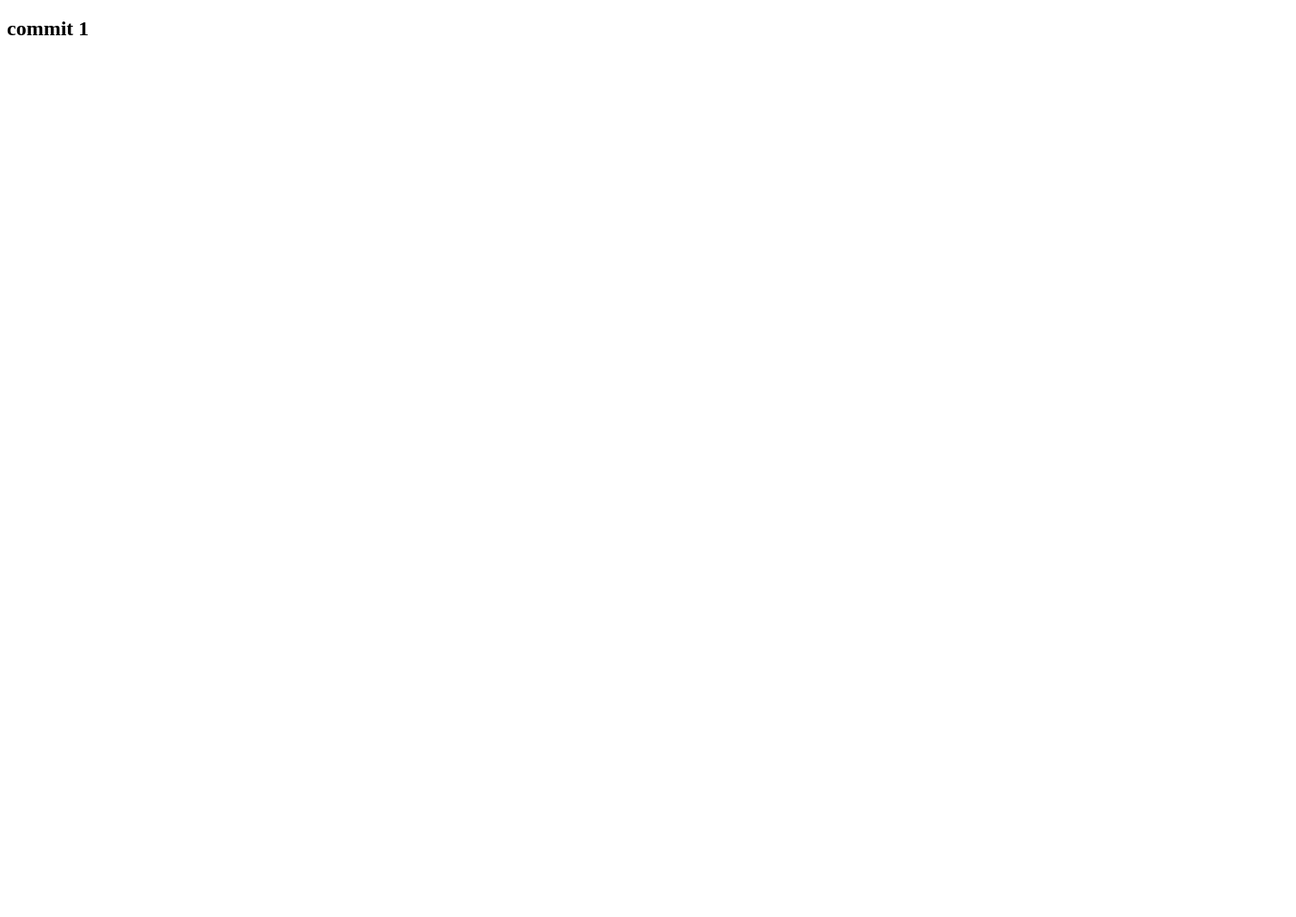
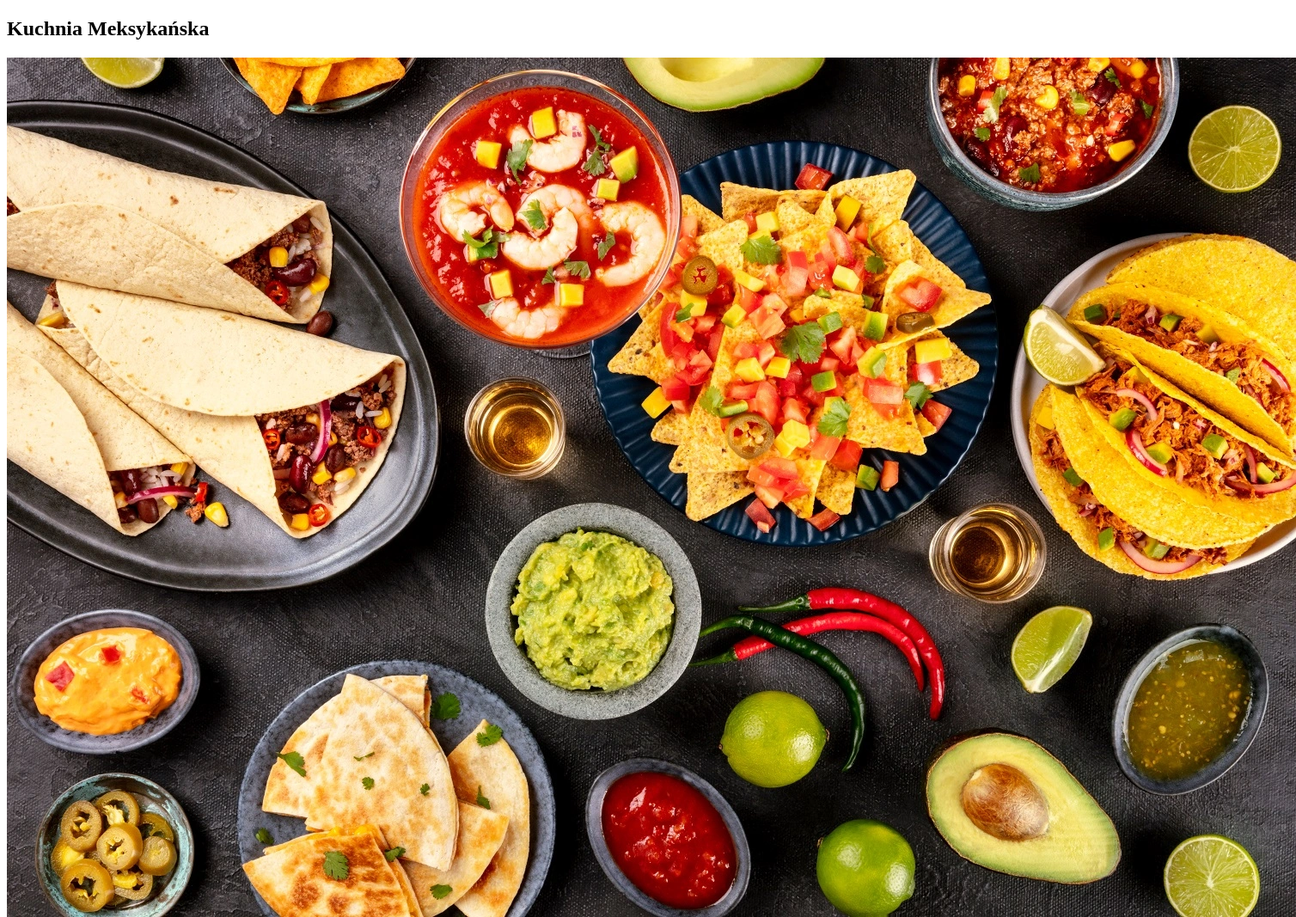
Before and after one commit to lsasza/projektDarek, a plain HTML site: page index.html in a window 1280 px wide. Shown: the whole page at 86% size, 1508 px wide, since content can reach past the window. Before the commit the page ends 800 px from the top, so only its background shows below. Drawn offline with Linux system fonts and the light colour scheme.

Commit message:
dodanie zdjecia

```diff
--- a/index.html
+++ b/index.html
@@ -6,6 +6,7 @@
     <title>Document</title>
 </head>
 <body>
-    <h2>commit 1</h2>
+    <h2>Kuchnia Meksykańska</h2>
+    <img src="smaki-swiata-meksyk (1).jpg"
 </body>
 </html>
```
Also changed, not shown: smaki-swiata-meksyk (1).jpg (added).
